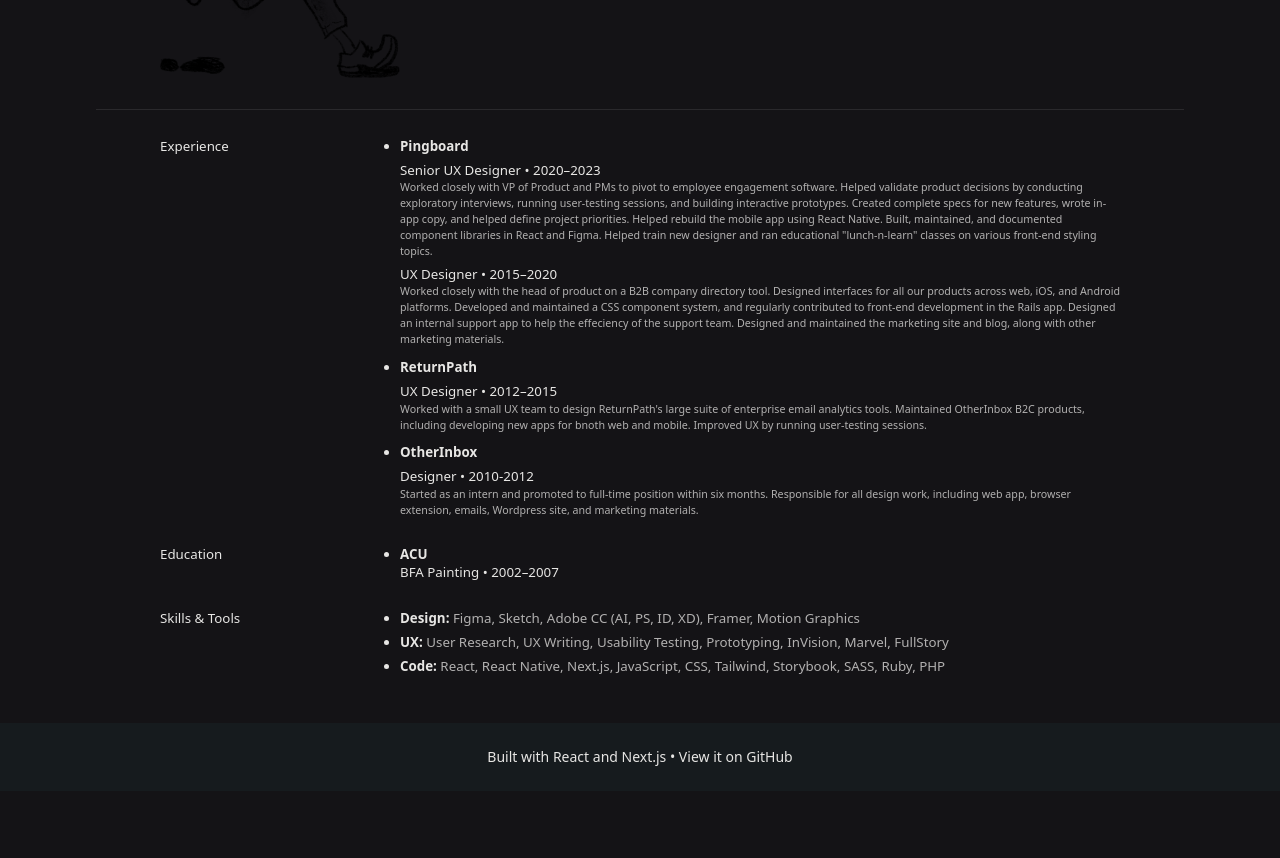
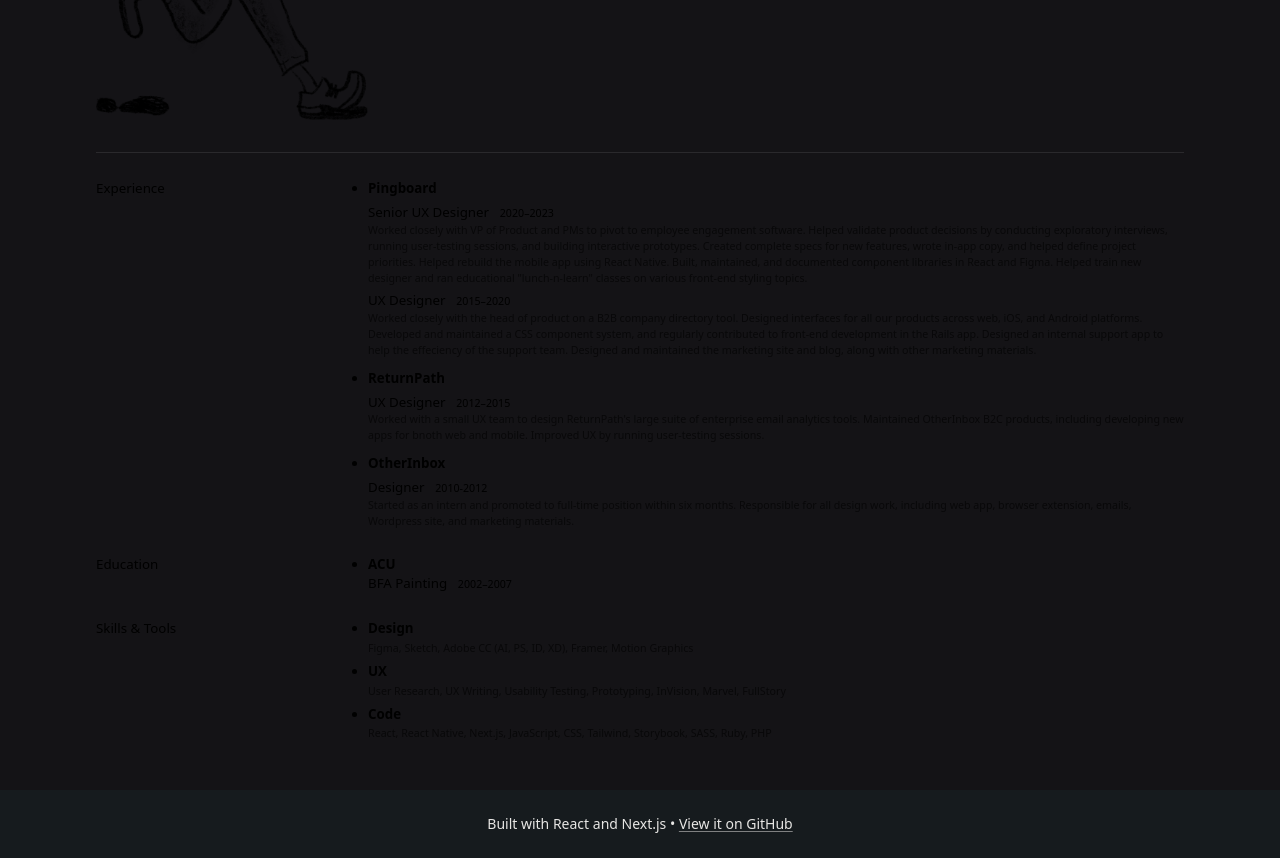
Before and after one commit to andyra/andysmith, a Next.js app: page /resume in a window 1280 px wide. Shown: the part 340-1198 px from the top of the page. Before the commit the page ends 1131 px from the top, so only its background shows below. Built offline with nearby package versions, Linux system fonts and the light colour scheme.

Commit message:
A little polish

```diff
--- a/components/Content.jsx
+++ b/components/Content.jsx
@@ -1,9 +1,11 @@
 import cn from "classnames";
 import slugify from "slugify";
-import Divider from "components/divider";
+
+export const Divider = ({ className }) => (
+  <hr className={cn("border-t-2 border-primary opacity-10", className)} />
+);
 
 // Note: Switches to stacked layout at `screen-lg`
-
 export const Section = ({
   children,
   className,
@@ -65,6 +67,7 @@
   return (
     <a
       className="underline underline-offset-2 decoration-primary-50 hover:decoration-secondary hover:text-secondary cursor-pointer transition"
+      href={href}
       {...attrs}
     >
       {children}
--- a/components/Divider.jsx
+++ b/components/Divider.jsx
@@ -1,6 +1,6 @@
 import cn from "classnames";
 
-const Divider = ({ className }) => (
+export const Divider = ({ className }) => (
   <hr className={cn("border-t-2 border-primary opacity-10", className)} />
 );
 
--- a/components/Layout.jsx
+++ b/components/Layout.jsx
@@ -2,6 +2,7 @@
 import Head from "next/head";
 import Nav from "components/Nav";
 import SkipLink from "components/SkipLink";
+import { A } from "components/Content";
 
 const Layout = ({ children, ...props }) => {
   const metaTitle = props.metaTitle
@@ -17,7 +18,10 @@
       <Nav />
       <main id="main">{children}</main>
       <footer className="px-page py-24 bg-tertiary-05 text-center text-xs print:hidden">
-        Built with React and Next.js • View it on GitHub
+        Built with React and Next.js •{" "}
+        <A href="https://github.com/andyra/andysmith" newTab>
+          View it on GitHub
+        </A>
       </footer>
     </>
   );
--- a/components/ProjectHeader.jsx
+++ b/components/ProjectHeader.jsx
@@ -1,8 +1,8 @@
-import Divider from "components/Divider";
+import { Divider } from "components/Content";
 
 const ProjectHeader = ({ title, description, link }) => (
   <header className="px-page pb-page pt-page-lg bg-tertiary-10 text-tertiary-75">
-    <div className="max-w-screen-lg mx-auto">
+    <div className="max-w-screen-lg mx-auto space-y-24 md:space-y-48">
       <h1 className="font-semibold text-2xl sm:text-3xl lg:text-5xl text-tertiary">
         {title}
       </h1>
--- a/pages/index.jsx
+++ b/pages/index.jsx
@@ -4,8 +4,12 @@
 import Link from "next/link";
 import cn from "classnames";
 import slugify from "slugify";
-import { Dot, Section, TimeStamp } from "components/Content";
+import { Divider, Dot, Section, TimeStamp } from "components/Content";
 import Tooltip from "components/Tooltip";
+
+// TODO: Button/link component
+// TODO: Slightly less page padding on mobile screens
+// TODO: Mobile images should include bezel
 
 import {
   CONTACT_INFO,
@@ -155,7 +159,7 @@
         title="Experience"
         titleActions={
           <button
-            className="flex items-center gap-8 px-16 h-48 rounded-full border-2 border-tertiary-50 hover:border-tertiary bg-tertiary-10 font-normal text-base text-tertiary mt-16 transition"
+            className="flex items-center gap-8 px-16 h-48 rounded-full border-2 border-secondary-50 hover:border-secondary bg-secondary-10 font-normal text-base text-secondary mt-16 transition sticky top-88"
             onClick={() => printResume()}
           >
             Print Resumé
--- a/pages/projects/meetings.jsx
+++ b/pages/projects/meetings.jsx
@@ -1,9 +1,8 @@
 import Link from "next/link";
 import Callout from "components/Callout";
-import Divider from "components/Divider";
 import ProjectFooter from "components/ProjectFooter";
 import ProjectHeader from "components/ProjectHeader";
-import { Section } from "components/Content";
+import { Divider, Section } from "components/Content";
 
 const Meetings = () => {
   return (
--- a/pages/projects/navigation.jsx
+++ b/pages/projects/navigation.jsx
@@ -1,9 +1,8 @@
 import Link from "next/link";
 import Callout from "components/Callout";
-import Divider from "components/Divider";
 import ProjectFooter from "components/ProjectFooter";
 import ProjectHeader from "components/ProjectHeader";
-import { Section } from "components/Content";
+import { A, Divider, Section } from "components/Content";
 
 const Navigation = () => {
   return (
@@ -140,10 +139,9 @@
           <ul className="list list-disc space-y-16 pl-16">
             <li>
               I built a{" "}
-              <ExternalLink
-                href="https://pingboard.github.io/pb-nav/"
-                text="React Prototype"
-              />{" "}
+              <A href="https://pingboard.github.io/pb-nav/" newTab>
+                React Prototype
+              </A>
               to run task-based user testing.
             </li>
             <li>Internal testing with 5 people from various departments.</li>
--- a/pages/projects/pingboard-mobile.jsx
+++ b/pages/projects/pingboard-mobile.jsx
@@ -1,9 +1,8 @@
 import Link from "next/link";
 import Callout from "components/Callout";
-import Divider from "components/Divider";
 import ProjectFooter from "components/ProjectFooter";
 import ProjectHeader from "components/ProjectHeader";
-import { Section } from "components/Content";
+import { Divider, Section } from "components/Content";
 
 const PingboardMobile = () => {
   return (
--- a/pages/projects/tes.jsx
+++ b/pages/projects/tes.jsx
@@ -3,10 +3,9 @@
 import { useTheme } from "next-themes";
 
 import Callout from "components/Callout";
-import Divider from "components/Divider";
 import ProjectFooter from "components/ProjectFooter";
 import ProjectHeader from "components/ProjectHeader";
-import { A, Section } from "components/Content";
+import { A, Divider, Section } from "components/Content";
 
 import MobileBezel from "public/mobile.svg";
 import homeLight from "public/projects/tes/homeLight.webp";
@@ -35,7 +34,7 @@
         link={{ href: "https://tes.fm", title: "View the Project" }}
       />
 
-      <Section title="Yes, but Why?">
+      <Section title="Yes, but Why?" columns>
         <p>
           This project started off as a tool to help my band build randomized
           setlists from the hundreds of songs we&apos;ve written over the years.
@@ -73,7 +72,7 @@
         </figure>
       </Section>
 
-      <Section title="Technical Notes">
+      <Section title="Technical Notes" columns noTopPadding>
         <p>
           I built this using{" "}
           <A href="https://nextjs.org/" newTab>
@@ -125,7 +124,7 @@
         </figure>
       </Section>
 
-      <Section title="Other fun stuff">
+      <Section title="Other fun stuff" columns noTopPadding>
         <p>
           A full-screen visualizer, phony dot-matrix simulations, and a setlist
           computer. Why not, I ask you.
--- a/pages/resume.jsx
+++ b/pages/resume.jsx
@@ -8,7 +8,7 @@
 import walkingGuy from "public/drawings/walkingGuy.webp";
 
 const ResumeSection = ({ children, className, contentClassName, h1, h2 }) => (
-  <section className={cn("flex max-w-screen-lg mx-auto", className)}>
+  <section className={cn("flex", className)}>
     <hgroup className="w-1/4">
       {h1 ? h1 : <h2 className="font-medium">{h2}</h2>}
     </hgroup>
@@ -20,8 +20,8 @@
 // ----------------------------------------------------------------------------
 
 const Resume = () => (
-  <div className="px-[1in] pt-[1in] pb-[0.5in] text-print-base space-y-[20pt]">
-    <header className="flex justify-between max-w-screen-lg mx-auto">
+  <div className="px-[1in] pt-[1in] pb-[0.5in] text-black text-print-base space-y-[20pt]">
+    <header className="flex justify-between">
       <figure className="w-1/4">
         <Image
           alt="Picture of the author"
@@ -31,6 +31,10 @@
         />
       </figure>
       <div className="flex-1">
+        <div className="bg-secondary-05 border border-secondary-50 rounded p-24 mb-16 print:hidden">
+          This page is meant to be printed, so it may look a tad funky on a
+          computer screen.
+        </div>
         <p className="flex-1 text-print-lg">
           <strong>Hi! I&apos;m Andy Smith, a Product Designer</strong> with an
           affinity for front-end development. I have 10+ years experience,
@@ -69,11 +73,11 @@
               <ul className="space-y-[4pt]">
                 {item.jobs.map((job) => (
                   <li key={job.title}>
-                    <h4 className="font-medium">
-                      {job.title} •{" "}
-                      <TimeStamp time={job.years} className="text-print-base" />
+                    <h4 className="font-medium space-x-[8pt]">
+                      <span>{job.title}</span>
+                      <TimeStamp time={job.years} className="text-print-sm" />
                     </h4>
-                    <p className="text-print-sm text-primary-75">{job.notes}</p>
+                    <p className="text-print-sm opacity-60">{job.notes}</p>
                   </li>
                 ))}
               </ul>
@@ -89,9 +93,9 @@
           <h3 className="font-semibold">ACU</h3>
           <ul className="space-y-[4pt]">
             <li className="relative">
-              <h4 className="font-medium">
-                BFA Painting •{" "}
-                <TimeStamp time="2002–2007" className="text-print-base" />
+              <h4 className="font-medium space-x-[8pt]">
+                <span>BFA Painting</span>
+                <TimeStamp time="2002–2007" className="text-print-sm" />
               </h4>
             </li>
           </ul>
@@ -102,9 +106,11 @@
     <ResumeSection h2="Skills & Tools">
       <ul className="list-disc space-y-[4pt]">
         {TOOLS.map((tool, i) => (
-          <li className="" key={tool.title}>
-            <span className="font-semibold">{tool.title}:</span>{" "}
-            <span className="text-primary-75">{tool.notes.join(", ")}</span>
+          <li className="flexXXX" key={tool.title}>
+            <div className="w-[1in] font-semibold">{tool.title}</div>
+            <span className="text-print-sm opacity-60">
+              {tool.notes.join(", ")}
+            </span>
           </li>
         ))}
       </ul>
```
